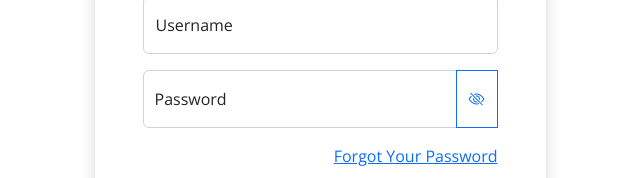
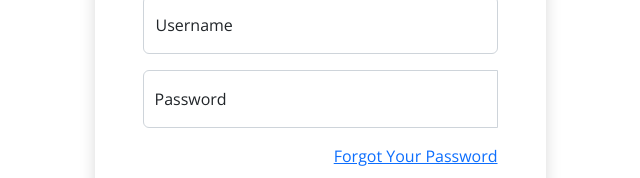
Before and after one commit to freshkitedev/Freshkite, a React (Create React App) app in the folder client/: page /Admin in a window 1280 px wide. Shown: the part 172-350 px from the top of the page, without its empty margins (320-960 px from the left). Built offline with nearby package versions, Linux system fonts and the light colour scheme.

Commit message:
show password removed

```diff
--- a/client/src/pages/ADashboard/Dashboard.jsx
+++ b/client/src/pages/ADashboard/Dashboard.jsx
@@ -3,7 +3,7 @@ import * as React from 'react'
 import axios from "axios";
 import { Link } from "react-router-dom";
 import "./Studentlist.css";
-import "./dashboard.css";
+
 
 const Dashboard = () => {
 
--- a/client/src/pages/ADashboard/Studentlist.css
+++ b/client/src/pages/ADashboard/Studentlist.css
@@ -102,3 +102,13 @@ img {
   border-radius:35px;
   margin-left: 5px;
 }
+
+
+
+table {
+  border-collapse: separate;
+  border-spacing: 0;
+  width: 100%;
+  border-radius: 30px;
+  overflow: hidden;
+}
--- a/client/src/pages/ADashboard/dashboard.css
+++ b/client/src/pages/ADashboard/dashboard.css
@@ -1,9 +0,0 @@
-
-
-  table {
-    border-collapse: separate;
-    border-spacing: 0;
-    width: 100%;
-    border-radius: 30px;
-    overflow: hidden;
-  }
--- a/client/src/pages/Admin/Admin.jsx
+++ b/client/src/pages/Admin/Admin.jsx
@@ -10,7 +10,7 @@ import { Link } from "react-router-dom";
 const Admin = (props) => {
   const [name, setuser] = useState("");
   const [password, setpassword] = useState("");
-  const [showPassword, setShowPassword] = useState(false);
+
 
   const navigate = useNavigate();
   const redirect = () => {
@@ -61,7 +61,7 @@ const Admin = (props) => {
                 </div>
                 <div class="form-floating mb-3 input-group ">
                   <input
-                    type={showPassword ? "text" : "password"}
+                    type= "password"
                     class="form-control"
                     id="floatingPassword"
                     placeholder="Password"
@@ -69,15 +69,7 @@ const Admin = (props) => {
                     value={password}
                     onChange={(e) => setpassword(e.target.value)}
                   />
-                  <button
-                    class="btn btn-outline-primary"
-                    type="button"
-                    onClick={() => setShowPassword(!showPassword)}
-                  >
-                    <i
-                      class={showPassword ? "bi bi-eye" : "bi bi-eye-slash"}
-                    ></i>
-                  </button>
+
                   <label for="floatingPassword">Password</label>
                 </div>
                 <div class="d-flex justify-content-end">
```
